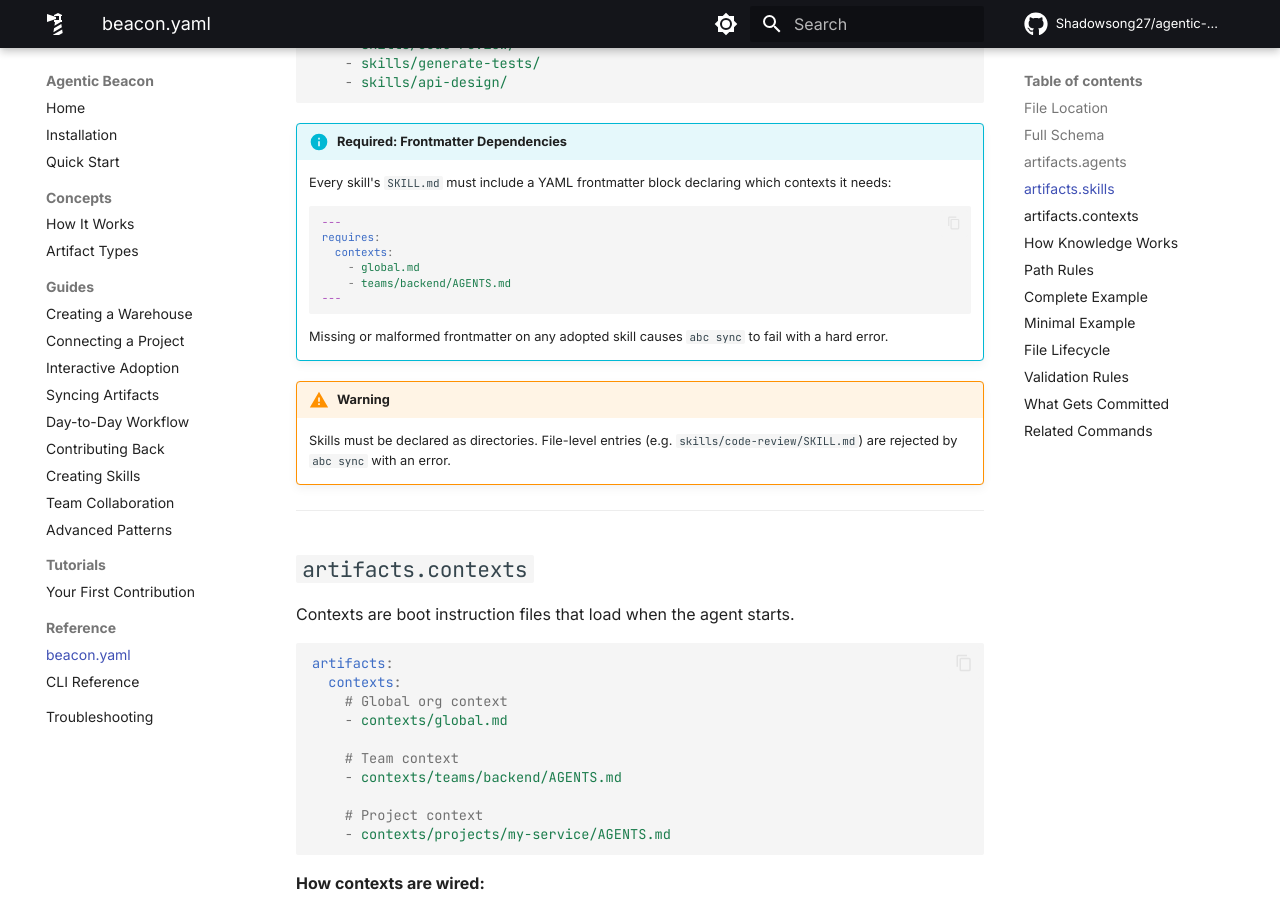
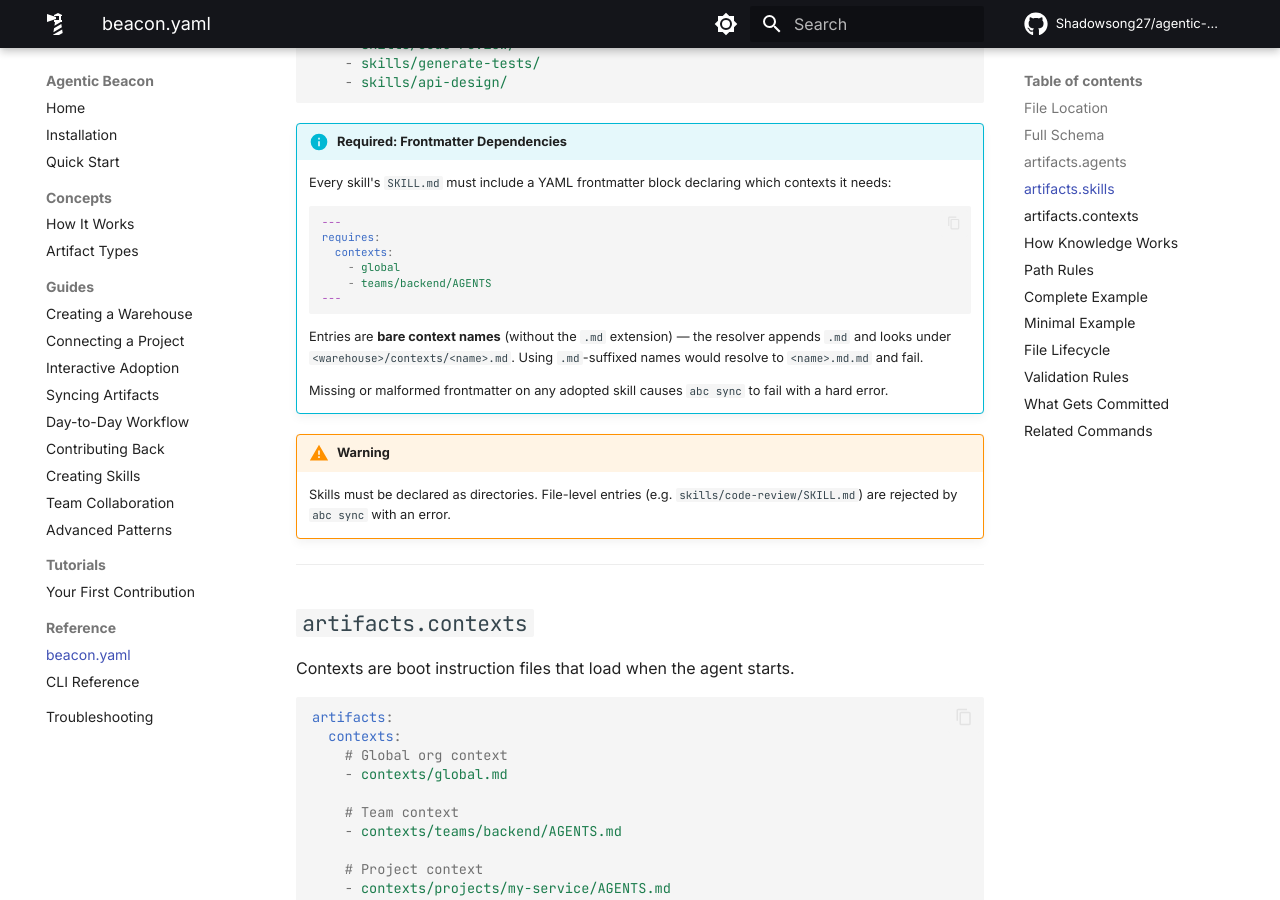
Before and after one commit to Shadowsong27/agentic-beacon, an MkDocs documentation site: the page built from site-docs/reference/beacon-yaml.md, in a window 1280 px wide and 900 px high, scrolled down 1841 px. Built offline with MkDocs 1.6.1 and Material for MkDocs 9.7.7, drawn with Linux system fonts in a browser that asks for light colours; comment, search, counter and statistics services are not loaded.

Commit message:
docs: address opencode-review bot findings (round 4)
Round 4 produced 1 MEDIUM and 1 LOW. The MEDIUM finding's *premise*
was inverted but its *underlying concern* was real — there IS a
docs inconsistency about requires.contexts, just in the opposite
direction from what the bot claimed.

(MEDIUM, inverted resolution) Bot said our skill examples in
warehouse-creation / creating-skills use bare names like `global`
while the documented format is `global.md`. Reading the resolver
(libs/beacon/src/beacon/core/dependencies/resolver.py:201) shows
the OPPOSITE: the resolver explicitly appends `.md` to whatever
name is in `requires.contexts`. So bare names are the correct
format — `[global.md]` would resolve to `<warehouse>/contexts/
global.md.md` and fail. The bug is in
site-docs/reference/beacon-yaml.md, which documented the `.md`-
suffixed form. Updated that file to use bare names and added a
note explaining the resolver's `.md`-appending behaviour.
The change-3 examples (which use bare names) are correct as-is.

(LOW) Agent sync description in docs/artifact-type-matrix.md
omitted the artifact symlink layer. Per wiring.py:577,596, agent
symlinks at .claude/agents/<name>.md and .opencode/agents/<name>.md
target .agentic-beacon/artifacts/agents/<name>.md (which in turn
points at the warehouse). Updated the matrix table and the
surrounding prose to describe the two-hop model, which is what
makes `abc list / status / contribute` work consistently for
agents.

````diff
--- a/site-docs/reference/beacon-yaml.md
+++ b/site-docs/reference/beacon-yaml.md
@@ -81,10 +81,12 @@ artifacts:
     ---
     requires:
       contexts:
-        - global.md
-        - teams/backend/AGENTS.md
+        - global
+        - teams/backend/AGENTS
     ---
     ```
+
+    Entries are **bare context names** (without the `.md` extension) — the resolver appends `.md` and looks under `<warehouse>/contexts/<name>.md`. Using `.md`-suffixed names would resolve to `<name>.md.md` and fail.
 
     Missing or malformed frontmatter on any adopted skill causes `abc sync` to fail with a hard error.
 
````
Also changed, not shown: docs/artifact-type-matrix.md (+2 -2 lines).
